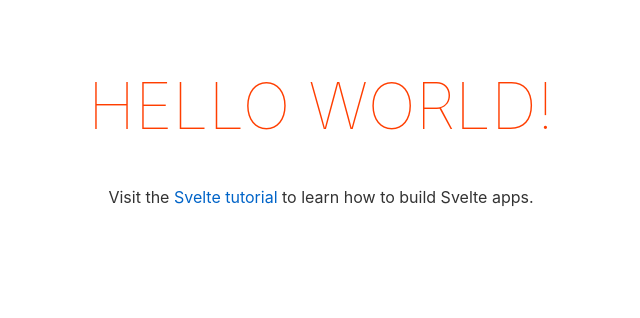
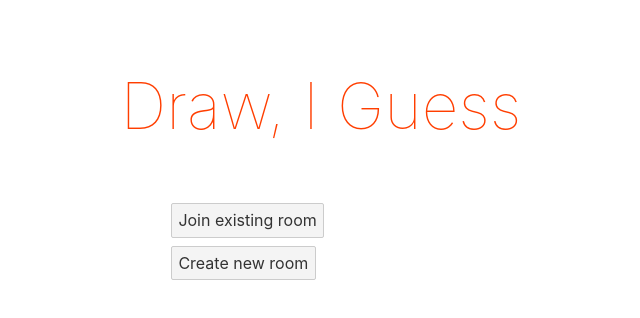
Before and after one commit to annazhurba/przetw_rospr_projekt, a Svelte app: page / in a window 1280 px wide. Shown: the top 318 px of the page, without its empty margins (319-959 px from the left). Built offline with nearby package versions, Linux system fonts and the light colour scheme.

Commit message:
New files + test dialog window

```diff
--- a/src/App.svelte
+++ b/src/App.svelte
@@ -1,11 +1,12 @@
 <script>
-	export let name;
+	import Buttons from "./Buttons.svelte";
+	let state = 0;
 </script>
 
 <main>
-	<h1>Hello {name}!</h1>
-	<p>Visit the <a href="https://svelte.dev/tutorial">Svelte tutorial</a> to learn how to build Svelte apps.</p>
+	<h1>Draw, I Guess</h1>
 </main>
+<Buttons/>
 
 <style>
 	main {
@@ -17,7 +18,6 @@
 
 	h1 {
 		color: #ff3e00;
-		text-transform: uppercase;
 		font-size: 4em;
 		font-weight: 100;
 	}
--- /dev/null
+++ b/src/Buttons.svelte
@@ -0,0 +1,24 @@
+<script>
+    function handleHost(){
+
+    }
+    import HostDialog from "./HostDialog.svelte";
+    let showModal = false;
+</script>
+
+<div id="buttons">
+    <button type="button" class="button">Join existing room</button>
+    <button type="button" class="button" on:click={() => (showModal = true)}>Create new room</button>
+</div>
+
+<HostDialog bind:showModal>
+    <h2 slot="header">Create new room</h2>
+</HostDialog>
+
+<style>
+    #buttons {
+        align-items: center;
+		max-width: 300px;
+		margin: 0 auto;
+    }
+</style>
--- /dev/null
+++ b/src/HostDialog.svelte
@@ -0,0 +1,21 @@
+<script>
+    export let showModal;
+    let dialog;
+
+    $: if (dialog && showModal) dialog.showModal();
+</script>
+
+<!-- svelte-ignore a11y-click-events-have-key-events -->
+<dialog
+    bind:this={dialog}
+    on:close={()=>(showModal = false)}
+    on:click|self={() => dialog.close()}>
+    <div on:click|stopPropagation>
+        <slot name="header"/>
+        <hr/>
+        <!-- svelte-ignore a11y-autofocus -->
+        <button autofocus on:click={() => dialog.close()}>Cancel</button>
+        <!-- svelte-ignore a11y-autofocus -->
+        <button autofocus>Create</button>
+    </div>
+</dialog>
--- a/src/main.js
+++ b/src/main.js
@@ -2,9 +2,6 @@ import App from './App.svelte';
 
 const app = new App({
 	target: document.body,
-	props: {
-		name: 'world'
-	}
 });
 
 export default app;
```
